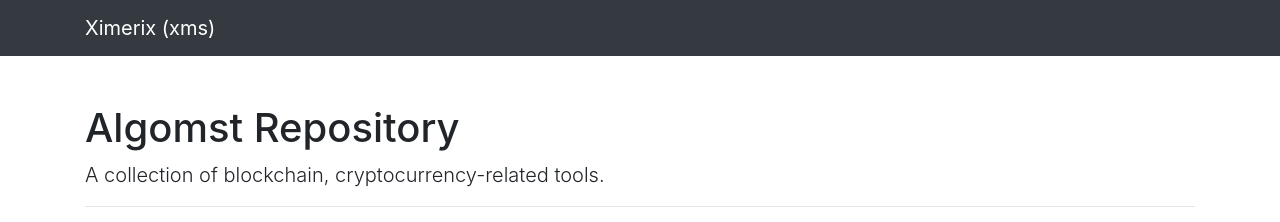
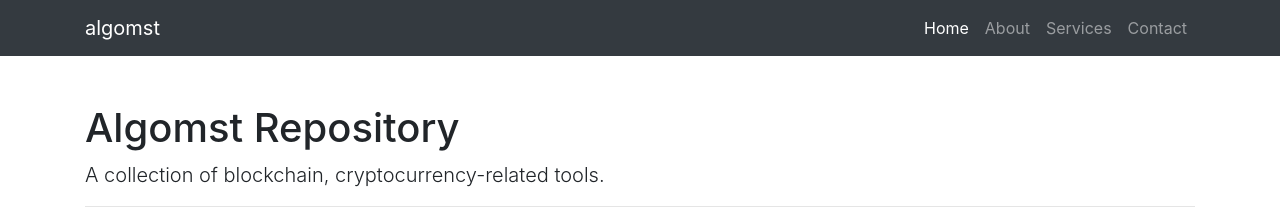
Before and after one commit to algomst/algomst.github.io, a plain HTML site: page index.html in a window 1280 px wide. Shown: the top 222 px of the page. Drawn offline with nearby package versions, Linux system fonts and the light colour scheme.

Commit message:
Created index.html

```diff
--- a/index.html
+++ b/index.html
@@ -8,7 +8,7 @@
 		<meta name="description" content="">
 		<meta name="author" content="">
 
-		<title>Ximerix CLI</title>
+		<title>Algomst CLI</title>
 
 		<!-- Bootstrap core CSS -->
 		<link rel="stylesheet" href="https://stackpath.bootstrapcdn.com/bootstrap/4.1.0/css/bootstrap.min.css" integrity="sha384-9gVQ4dYFwwWSjIDZnLEWnxCjeSWFphJiwGPXr1jddIhOegiu1FwO5qRGvFXOdJZ4" crossorigin="anonymous">
@@ -34,13 +34,13 @@
 		<!-- Navigation -->
 		<nav class="navbar navbar-expand-lg navbar-dark bg-dark fixed-top">
 			<div class="container">
-				<a class="navbar-brand" href="/">Ximerix (xms)</a>
+				<a class="navbar-brand" href="/">algomst</a>
 				<button class="navbar-toggler" type="button" data-toggle="collapse" data-target="#navbarResponsive" aria-controls="navbarResponsive" aria-expanded="false" aria-label="Toggle navigation">
 					<span class="navbar-toggler-icon"></span>
 				</button>
 				<div class="collapse navbar-collapse" id="navbarResponsive">
 					<ul class="navbar-nav ml-auto">
-						<!--<li class="nav-item active">
+						<li class="nav-item active">
 							<a class="nav-link" href="/">Home
 								<span class="sr-only">(current)</span>
 							</a>
@@ -53,7 +53,7 @@
 						</li>
 						<li class="nav-item">
 							<a class="nav-link" href="#">Contact</a>
-						</li>-->
+						</li>
 					</ul>
 				</div>
 			</div>
```
